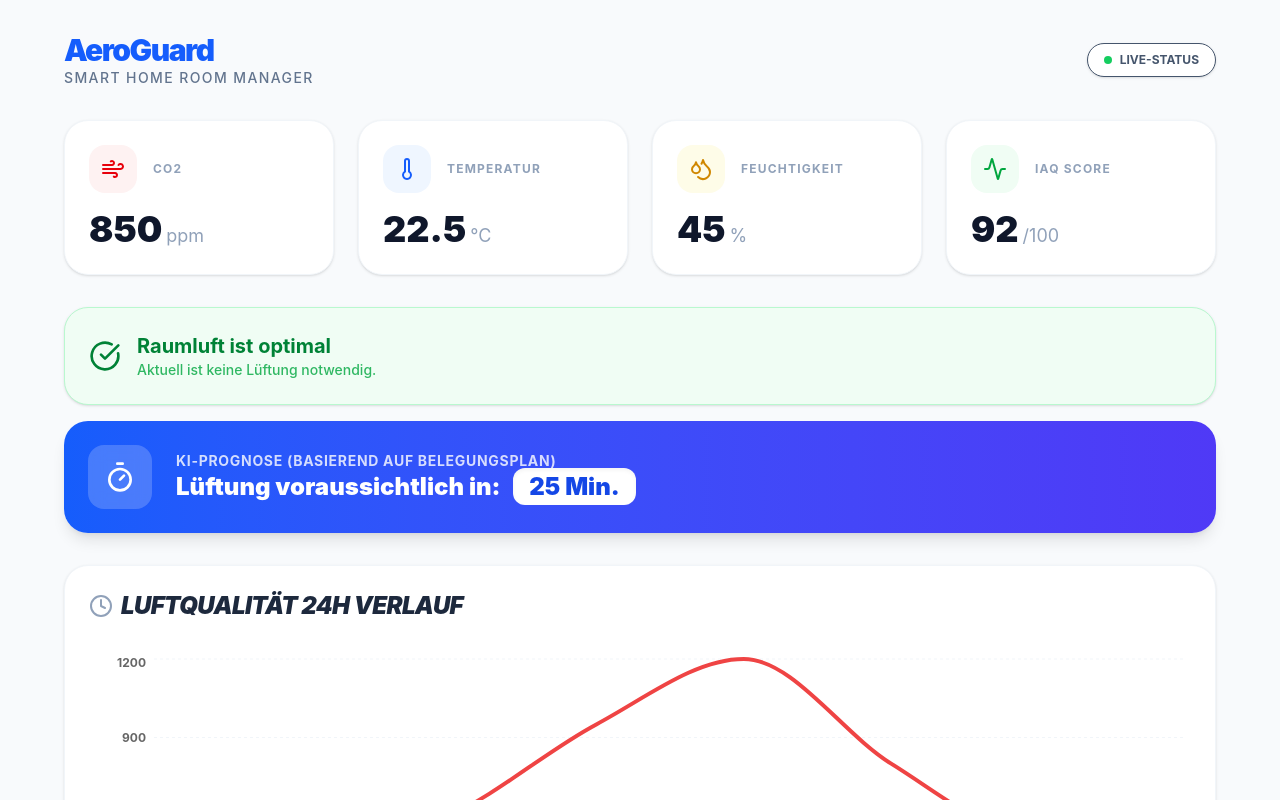
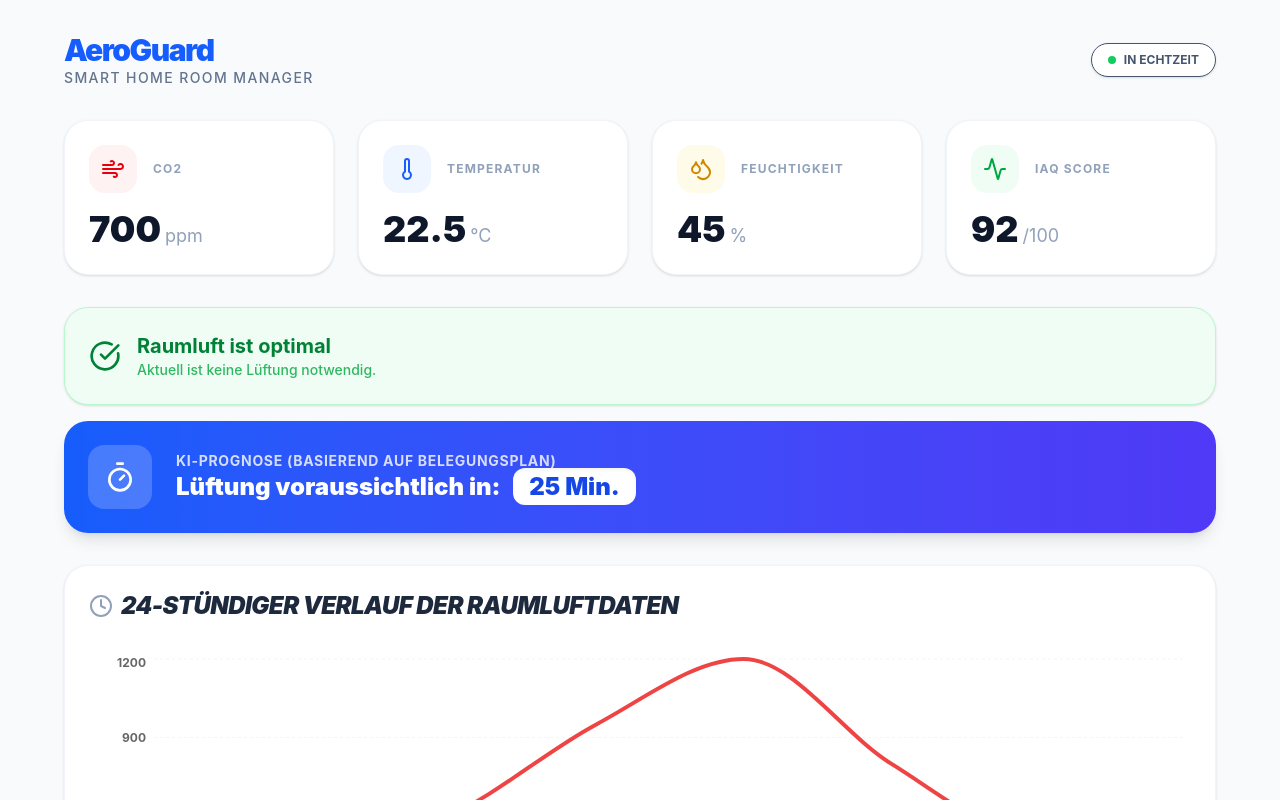
Before and after one commit to Naps03/AeroGuard, a React (Vite) app in the folder aeroguard-ui/: page / in a window 1280 px wide. Shown: the top 800 px of the page. Built offline with nearby package versions, Linux system fonts and the light colour scheme.

Commit message:
Aenderungen von einiger Woerter auf dem Dashboard

```diff
--- a/aeroguard-ui/src/App.jsx
+++ b/aeroguard-ui/src/App.jsx
@@ -5,7 +5,6 @@ import heroImg from './assets/hero.png'
 //import './App.css'
 
 
-// Le code que je t'ai donné remplace tout ce qui commence par function App()
 import React, { useState } from 'react';
 import { Wind, Thermometer, Droplets, Activity, Clock, AlertTriangle, CheckCircle, Timer, Plus, Trash2, Users, Calendar } from 'lucide-react';
 import { LineChart, Line, XAxis, YAxis, CartesianGrid, Tooltip, ResponsiveContainer, Legend } from 'recharts';
@@ -22,7 +21,7 @@ const data = [
 ];
 
 function App() {
-  // --- ÉTATS POUR L'OCCUPATION (Feature 5 corrigée) ---
+  // --- Anzeige der Raumbelegungsplan ---
   const [occupations, setOccupations] = useState([
     { id: 1, day: "Montag", start: "08:00", end: "12:00", label: "Vorlesung IT" },
     { id: 2, day: "Mittwoch", start: "14:00", end: "16:00", label: "Meeting" }
@@ -51,7 +50,7 @@ function App() {
     setOccupations(occupations.filter(o => o.id !== id));
   };
 
-  const currentCO2 = 850;
+  const currentCO2 = 700;
   const predictionMinutes = 25;
   const isAlert = currentCO2 > 1000;
 
@@ -65,7 +64,7 @@ function App() {
         </div>
         <div className="flex items-center gap-2 px-4 py-2 bg-white shadow-sm border rounded-full text-xs font-bold text-slate-600 uppercase">
           <div className="w-2 h-2 bg-green-500 rounded-full animate-pulse"></div>
-          Live-Status
+          In echtzeit
         </div>
       </header>
 
@@ -78,7 +77,7 @@ function App() {
           <StatCard icon={<Activity />} color="text-green-600" bg="bg-green-50" title="IAQ Score" value="92" unit="/100" />
         </div>
 
-        {/* CONDITIONNELLE : ALERTE OU PRÉDICTION */}
+        {/* Wertbedingte Warnmeldung oder Vorhersage*/}
         {isAlert ? (
           <div className="mb-8 p-6 rounded-3xl border-4 border-red-500 bg-red-50 text-red-700 animate-pulse shadow-xl flex items-center gap-6">
             <AlertTriangle size={48} className="shrink-0" />
@@ -115,7 +114,7 @@ function App() {
         <div className="bg-white p-6 rounded-3xl shadow-sm border border-slate-100 mb-8">
           <div className="flex items-center gap-2 mb-8">
             <Clock className="text-slate-400" size={24} />
-            <h2 className="text-2xl font-black text-slate-800 tracking-tight italic uppercase">Luftqualität 24h Verlauf</h2>
+            <h2 className="text-2xl font-black text-slate-800 tracking-tight italic uppercase">24-stündiger Verlauf der Raumluftdaten</h2>
           </div>
           <div className="h-[400px] w-full text-xs font-bold">
             <ResponsiveContainer width="100%" height="100%">
```
Also changed, not shown: 1 other file (tests, documents, lock files or other folders).
